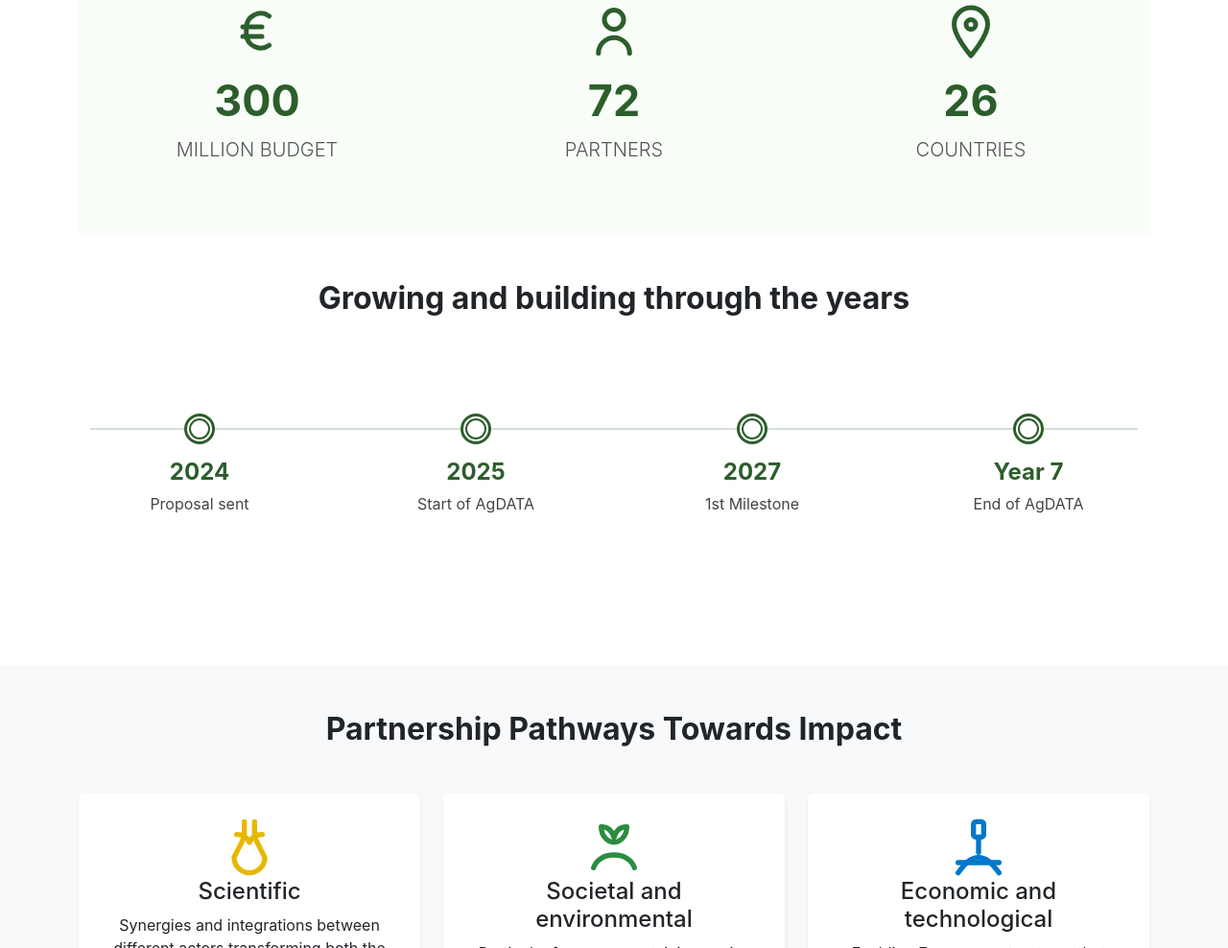
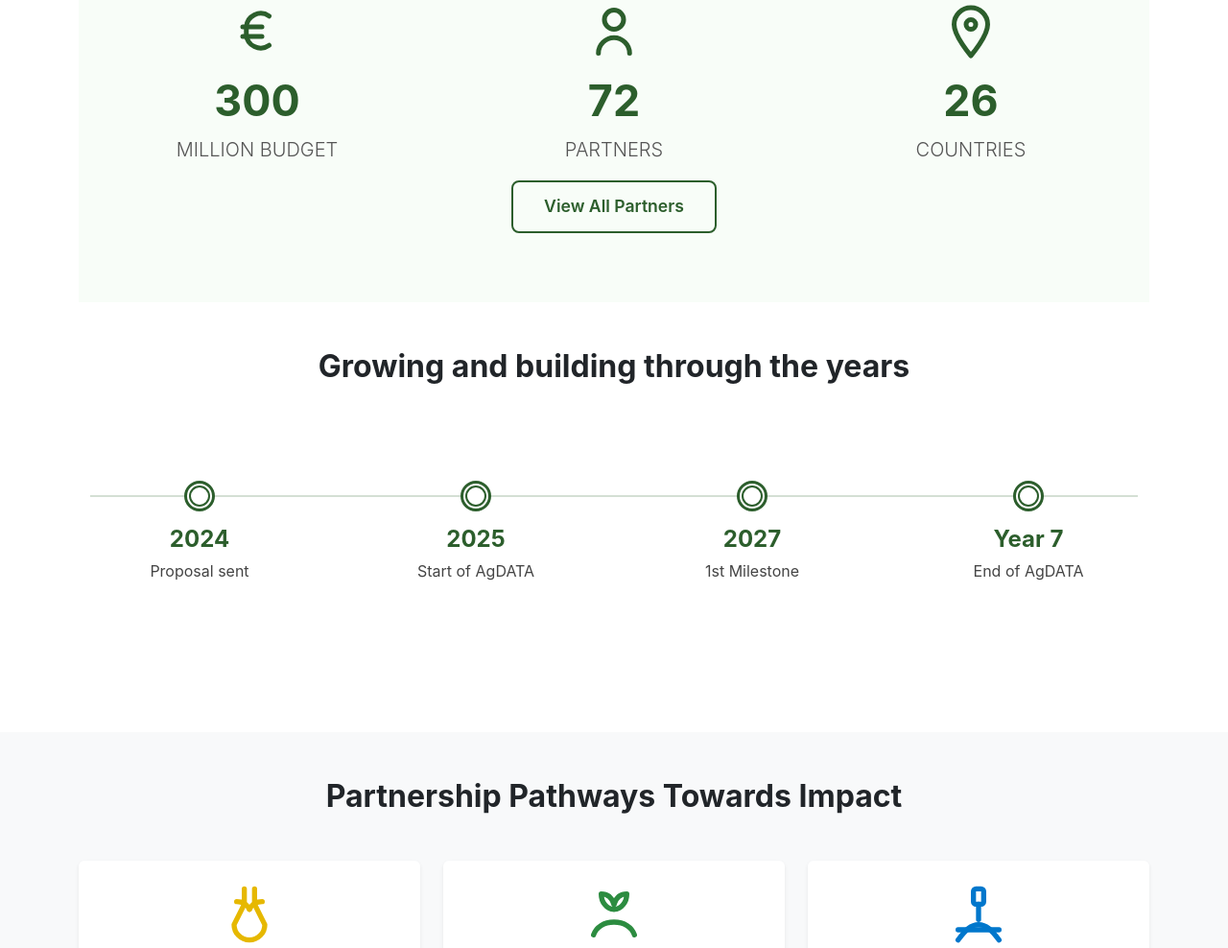
Before and after one commit to dcota/agdata, a plain HTML site: page index.html in a window 1280 px wide. Shown: the part 2209-3197 px from the top of the page at 96% size. Drawn offline with nearby package versions, Linux system fonts and the light colour scheme.

Commit message:
add button all partners

```diff
--- a/index.html
+++ b/index.html
@@ -272,6 +272,15 @@
                 </div>
                 <h2 class="impact-number" data-target="72">0</h2>
                 <p class="lead subtitle">PARTNERS</p>
+                <div class="text-center mt-3">
+                  <a
+                    href="partners.html"
+                    class="btn btn-outline-success partners-btn"
+                    data-aos="fade-up"
+                  >
+                    View All Partners
+                  </a>
+                </div>
               </div>
 
               <!-- Countries -->
--- a/styles.css
+++ b/styles.css
@@ -534,3 +534,19 @@ section {
     margin-top: 8px;
   }
 }
+.partners-btn {
+  padding: 12px 32px;
+  font-size: 1.1rem;
+  font-weight: 600;
+  border-width: 2px;
+  border-radius: 8px;
+  transition: all 0.3s ease;
+  color: #2c5e2c;
+  border-color: #2c5e2c;
+}
+
+.partners-btn:hover {
+  background: #2c5e2c;
+  color: #fff;
+  transform: translateY(-2px);
+}
```
